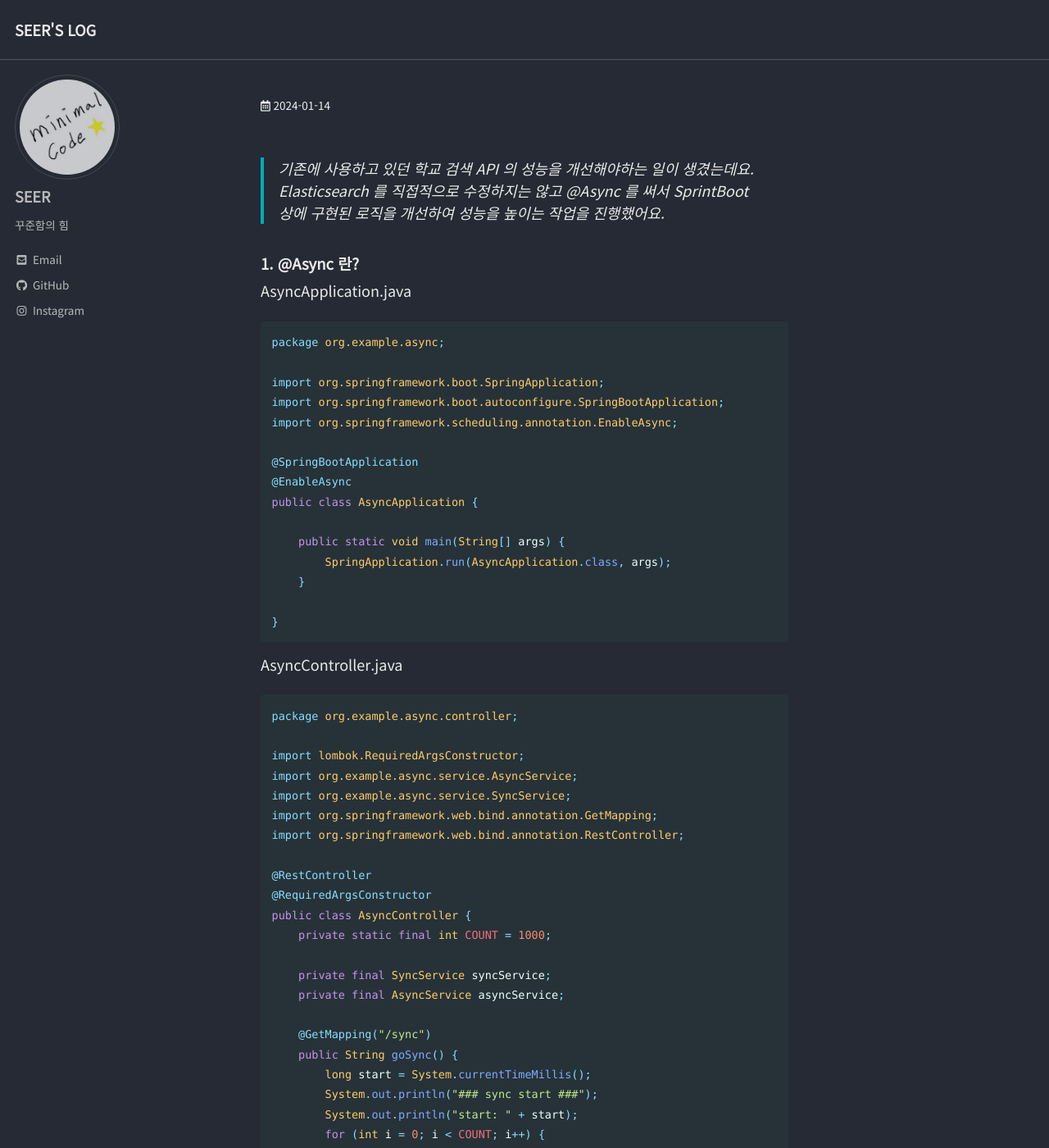
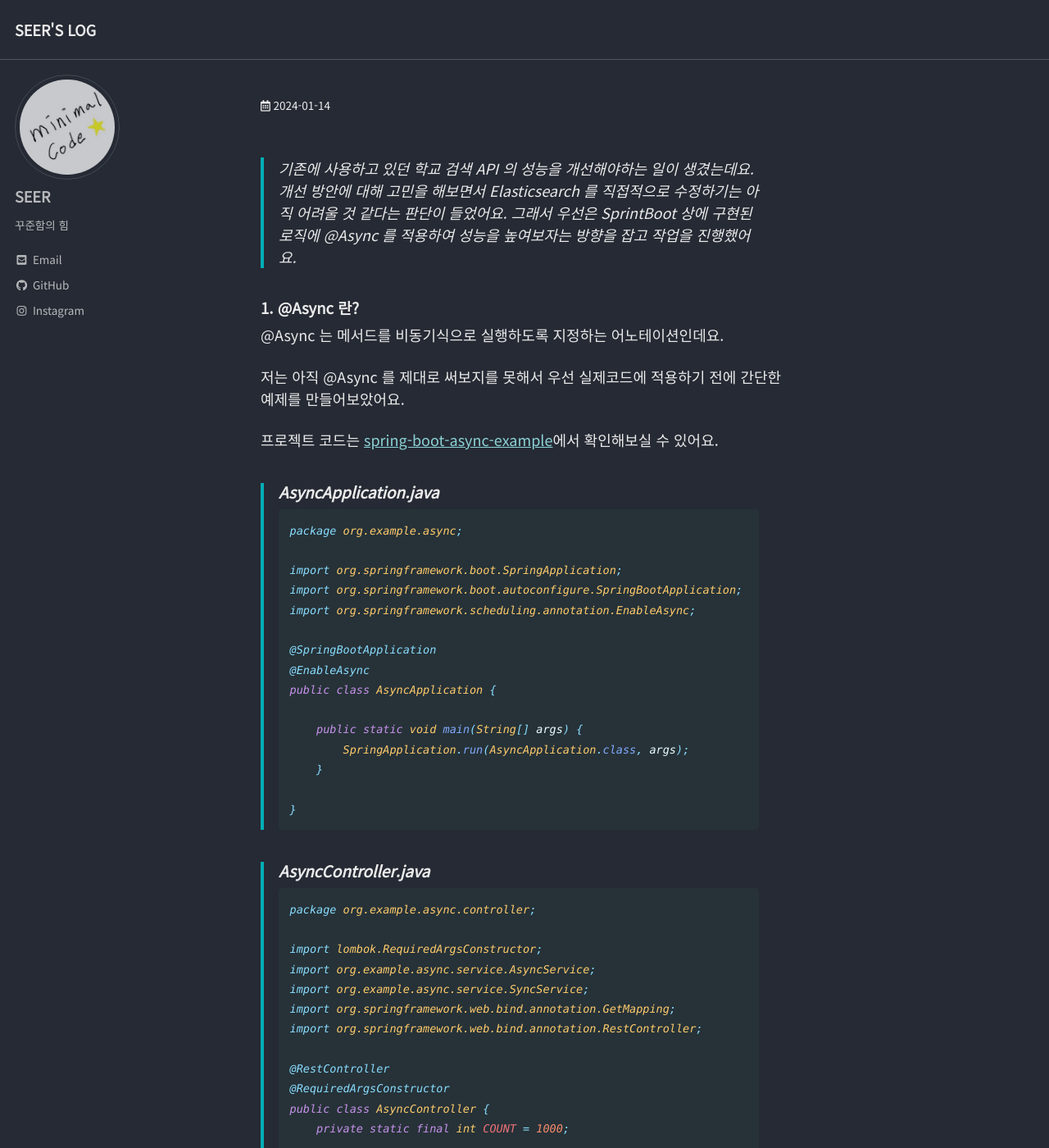
Before and after one commit to seer723/seer.github.io, a Jekyll site: the page built from _posts/2024-01-12-SpringBoot @Async 사용법.md, in a window 1280 px wide and 1400 px high. Shown: the whole window at 82% size. Built offline with Jekyll 4.4.1, drawn with Linux system fonts in a browser that asks for light colours; cached includes are drawn as plain includes; some of the changed text lies outside the part shown.

Commit message:
Async 포스팅 중간저장

````diff
--- a/_posts/2024-01-12-SpringBoot @Async 사용법.md
+++ b/_posts/2024-01-12-SpringBoot @Async 사용법.md
@@ -11,110 +11,128 @@ tags:
 ---
 
 > 기존에 사용하고 있던 학교 검색 API 의 성능을 개선해야하는 일이 생겼는데요.
-> Elasticsearch 를 직접적으로 수정하지는 않고 @Async 를 써서 SprintBoot 상에 구현된 로직을 개선하여 성능을 높이는 작업을 진행했어요.
+> 개선 방안에 대해 고민을 해보면서 Elasticsearch 를 직접적으로 수정하기는 아직 어려울 것 같다는 판단이 들었어요.
+> 그래서 우선은 SprintBoot 상에 구현된 로직에 @Async 를 적용하여 성능을 높여보자는 방향을 잡고 작업을 진행했어요.
 
 ##### 1. @Async 란?
 
-AsyncApplication.java
-```java
-package org.example.async;
+@Async 는 메서드를 비동기식으로 실행하도록 지정하는 어노테이션인데요.
 
-import org.springframework.boot.SpringApplication;
-import org.springframework.boot.autoconfigure.SpringBootApplication;
-import org.springframework.scheduling.annotation.EnableAsync;
+저는 아직 @Async 를 제대로 써보지를 못해서 우선 실제코드에 적용하기 전에 간단한 예제를 만들어보았어요.
 
-@SpringBootApplication
-@EnableAsync
-public class AsyncApplication {
+프로젝트 코드는 [spring-boot-async-example](https://github.com/seerlog/spring-boot-async-example){:target="_blank"}에서 확인해보실 수 있어요.
 
-    public static void main(String[] args) {
-        SpringApplication.run(AsyncApplication.class, args);
-    }
+> #### AsyncApplication.java
+> ```java
+> package org.example.async;
+>
+> import org.springframework.boot.SpringApplication;
+> import org.springframework.boot.autoconfigure.SpringBootApplication;
+> import org.springframework.scheduling.annotation.EnableAsync;
+>
+> @SpringBootApplication
+> @EnableAsync
+> public class AsyncApplication {
+>
+>     public static void main(String[] args) {
+>         SpringApplication.run(AsyncApplication.class, args);
+>     }
+>
+> }
+> ```
 
-}
-```
+> #### AsyncController.java
+> ```java
+> package org.example.async.controller;
+>
+> import lombok.RequiredArgsConstructor;
+> import org.example.async.service.AsyncService;
+> import org.example.async.service.SyncService;
+> import org.springframework.web.bind.annotation.GetMapping;
+> import org.springframework.web.bind.annotation.RestController;
+>
+> @RestController
+> @RequiredArgsConstructor
+> public class AsyncController {
+>     private static final int COUNT = 1000;
+>
+>     private final SyncService syncService;
+>     private final AsyncService asyncService;
+>
+>     @GetMapping("/sync")
+>     public String goSync() {
+>         long start = System.currentTimeMillis();
+>         System.out.println("### sync start ###");
+>         System.out.println("start: " + start);
+>         for (int i = 0; i < COUNT; i++) {
+>             syncService.sync(i + 1);
+>         }
+>         long end = System.currentTimeMillis();
+>         System.out.println("end: " + end);
+>         System.out.println("elapsed millis: " + (end - start) + " millis");
+>         System.out.println("### sync end ###");
+>         return "sync";
+>     }
+>
+>     @GetMapping("/async")
+>     public String goAsync() throws InterruptedException {
+>         long start = System.currentTimeMillis();
+>         System.out.println("### async start ###");
+>         System.out.println("start: " + start);
+>         for (int i = 0; i < COUNT; i++) {
+>             asyncService.async(i + 1);
+>         }
+>         long end = System.currentTimeMillis();
+>         System.out.println("end: " + end);
+>         System.out.println("elapsed millis: " + (end - start) + " millis");
+>         System.out.println("### async end ###");
+>         return "async";
+>     }
+>
+> }
+> ```
 
-AsyncController.java
-```java
-package org.example.async.controller;
+> #### AsyncService.java
+> ```java
+> package org.example.async.service;
+>
+> import org.springframework.scheduling.annotation.Async;
+> import org.springframework.stereotype.Service;
+>
+> @Service
+> public class AsyncService {
+>     @Async
+>     public void async(int index) throws InterruptedException {
+>         Thread.sleep(100);
+>         System.out.println("async - " + index);
+>     }
+> }
+> ```
 
-import lombok.RequiredArgsConstructor;
-import org.example.async.service.AsyncService;
-import org.example.async.service.SyncService;
-import org.springframework.web.bind.annotation.GetMapping;
-import org.springframework.web.bind.annotation.RestController;
+> #### SyncService.java
+> ```java
+> package org.example.async.service;
+>
+> import org.springframework.stereotype.Service;
+>
+> @Service
+> public class SyncService {
+>     public void sync(int index) {
+>         System.out.println("sync - " + index);
+>     }
+> }
+> ```
 
-@RestController
-@RequiredArgsConstructor
-public class AsyncController {
-    private static final int COUNT = 1000;
+sync 요청과 async 요청을 만들고 각각 대응되는 서비스를 구현한 예제예요.
 
-    private final SyncService syncService;
-    private final AsyncService asyncService;
+async 서비스의 경우에는 Thread.sleep(100) 을 사용해서 0.1초의 지연을 발생시켰어요.
 
-    @GetMapping("/sync")
-    public String goSync() {
-        long start = System.currentTimeMillis();
-        System.out.println("### sync start ###");
-        System.out.println("start: " + start);
-        for (int i = 0; i < COUNT; i++) {
-            syncService.sync(i + 1);
-        }
-        long end = System.currentTimeMillis();
-        System.out.println("end: " + end);
-        System.out.println("elapsed millis: " + (end - start) + " millis");
-        System.out.println("### sync end ###");
-        return "sync";
-    }
+이제 스프링 부트 프로젝트를 실행하고 http://localhost:8080/sync 요청을 호출해보면 바로 응답이 오는 걸 확인할 수 있어요.
 
-    @GetMapping("/async")
-    public String goAsync() throws InterruptedException {
-        long start = System.currentTimeMillis();
-        System.out.println("### async start ###");
-        System.out.println("start: " + start);
-        for (int i = 0; i < COUNT; i++) {
-            asyncService.async(i + 1);
-        }
-        long end = System.currentTimeMillis();
-        System.out.println("end: " + end);
-        System.out.println("elapsed millis: " + (end - start) + " millis");
-        System.out.println("### async end ###");
-        return "async";
-    }
+다음으로 http://localhost:8080/async 요청을 호출해보면 응답은 바로 오지만 로그를 보면 여전히 요청 처리중인 모습을 확인할 수 있습니다.
 
-}
-```
 
-AsyncService.java
-```java
-package org.example.async.service;
 
-import org.springframework.scheduling.annotation.Async;
-import org.springframework.stereotype.Service;
-
-@Service
-public class AsyncService {
-    @Async
-    public void async(int index) throws InterruptedException {
-        Thread.sleep(100);
-        System.out.println("async - " + index);
-    }
-}
-```
-
-SyncService.java
-```java
-package org.example.async.service;
-
-import org.springframework.stereotype.Service;
-
-@Service
-public class SyncService {
-    public void sync(int index) {
-        System.out.println("sync - " + index);
-    }
-}
-```
 
 ##### 2. 실제 코드 @Async 적용 및 유의사항
 
````
